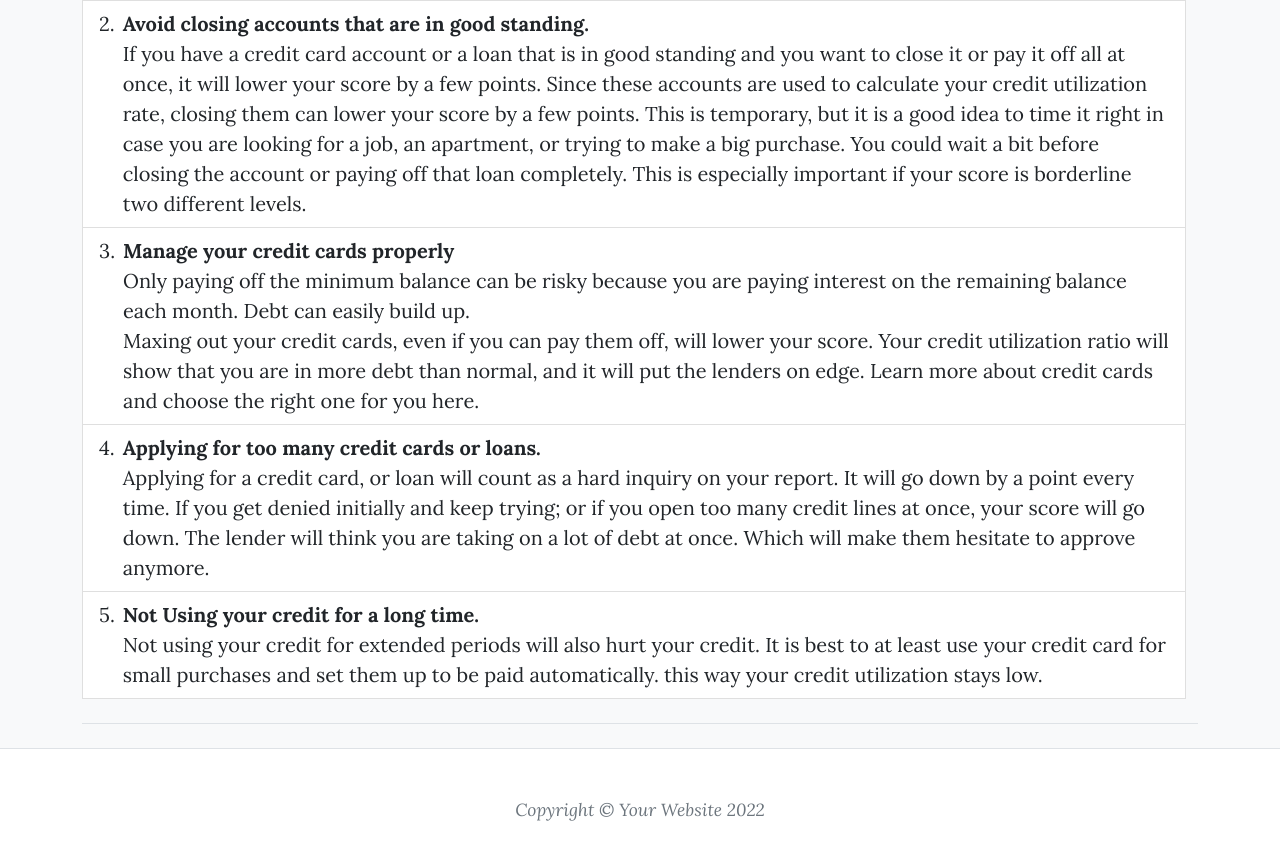
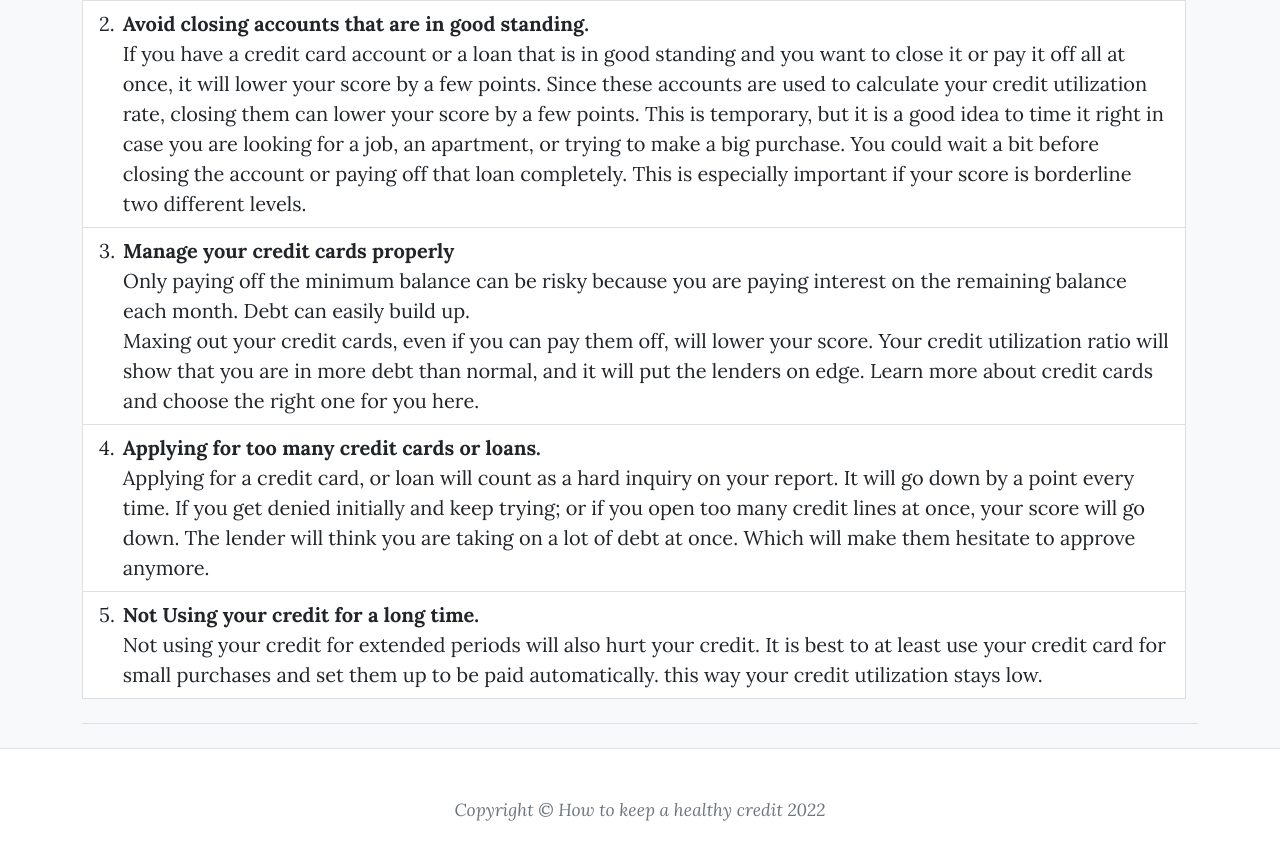
Before and after one commit to Acahvar2/Final-Project, a plain HTML site: page index.html in a window 1280 px wide. Shown: the part 3654-4513 px from the top of the page. Drawn offline with nearby package versions, Linux system fonts and the light colour scheme.

Commit message:
Update index.html

```diff
--- a/index.html
+++ b/index.html
@@ -312,7 +312,7 @@
         <div class="container px-4 px-lg-5">
             <div class="row gx-4 gx-lg-5 justify-content-center">
                 <div class="col-md-10 col-lg-8 col-xl-7">
-                    <div class="small text-center text-muted fst-italic">Copyright &copy; Your Website 2022</div>
+                    <div class="small text-center text-muted fst-italic">Copyright &copy; How to keep a healthy credit 2022</div>
                 </div>
             </div>
         </div>
```
